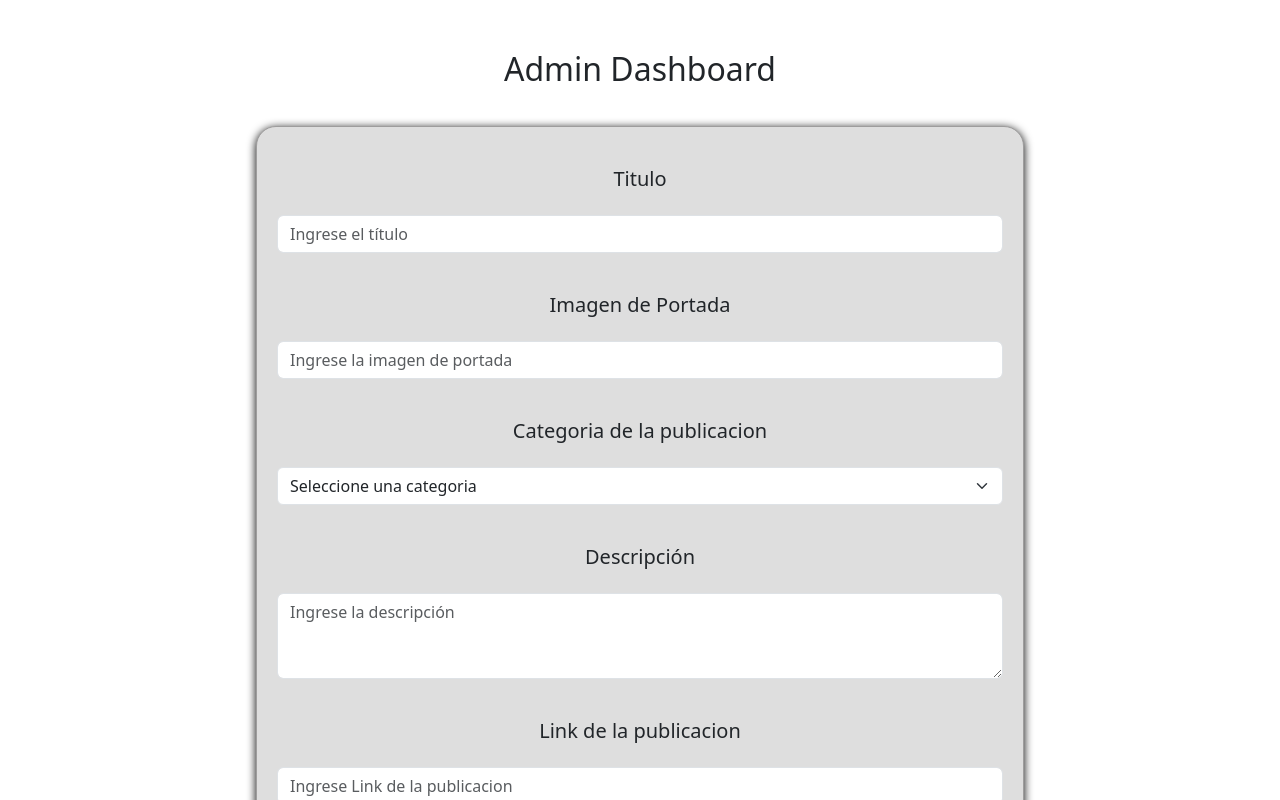
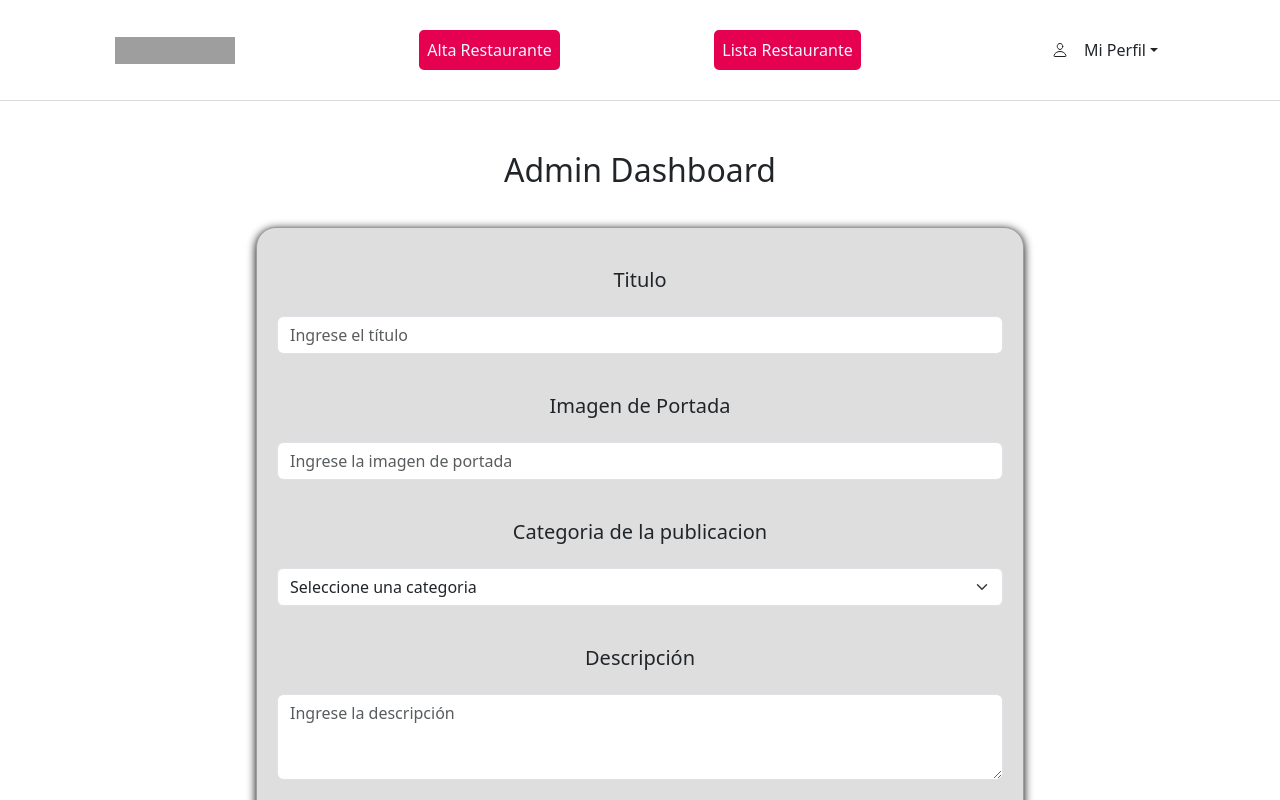
Before and after one commit to Pablo-Progr/G4-pedidosya, a React (Vite) app in the folder Frontend/: page /Admin in a window 1280 px wide. Shown: the top 800 px of the page. Built offline with nearby package versions, Linux system fonts and the light colour scheme; grey boxes are pictures that could not be loaded.

Commit message:
Disenio header admin

```diff
--- a/Frontend/src/App.jsx
+++ b/Frontend/src/App.jsx
@@ -6,6 +6,7 @@ import Restaurante from './pages/Restaurante';
 import Pedido from './pages/Pedido';
 import Login from './pages/Login';
 import Admin from './pages/Admin';
+import AdminCrud from './pages/AdminCrud';
 
 function App() {
 
@@ -14,12 +15,12 @@ function App() {
       <BrowserRouter>
         <Routes>
           <Route path="/" element={<Home />} />
-          <Route path="/Restaurantes" element={<Restaurantes/>} />
-          <Route path="/Restaurante" element={<Restaurante/>} />
-          <Route path="/Pedido" element={<Pedido/>} />
-          <Route path="/Login" element={<Login/>} />
-          <Route path="/Admin" element={<Admin />} />\
-
+          <Route path="/Restaurantes" element={<Restaurantes />} />
+          <Route path="/Restaurante" element={<Restaurante />} />
+          <Route path="/Pedido" element={<Pedido />} />
+          <Route path="/Login" element={<Login />} />
+          <Route path="/Admin" element={<Admin />} />
+          <Route path="/AdminCrud" element={<AdminCrud />} />
         </Routes>
       </BrowserRouter>
     </>
--- a/Frontend/src/components/Header.jsx
+++ b/Frontend/src/components/Header.jsx
@@ -26,12 +26,12 @@ const Header = () => {
           </button>
         </Form>
       </div>
-      <div className="col d-flex justify-content-end">
-        <div>
+      <div className="col d-flex justify-content-center">
+        <div className="m-2 perfil">
           <IoPersonOutline />
         </div>
-        <div>
-          <NavDropdown title="Mi Perfil" id="navbarScrollingDropdown">
+        <div className="m-2 perfil">
+          <NavDropdown title="Mi Perfil">
             <NavDropdown.Item href="#action3">Ayuda en Linea</NavDropdown.Item>
             <NavDropdown.Item href="#action4">Iniciar Sesion</NavDropdown.Item>
           </NavDropdown>
--- /dev/null
+++ b/Frontend/src/components/HeaderAdmin.jsx
@@ -0,0 +1,43 @@
+import { Link } from "react-router-dom";
+import Navbar from "react-bootstrap/Navbar";
+import NavDropdown from "react-bootstrap/NavDropdown";
+import Logo from "../img/logoPedidosYa.png";
+import { IoPersonOutline } from "react-icons/io5";
+import "../css/headerAdmin.css";
+
+const HeaderAdmin = () => {
+  return (
+    <div>
+      <Navbar expand="lg" className="row navbar-header">
+        <div className="col d-flex justify-content-center">
+          <img src={Logo} className="img-logo" />
+        </div>
+        <div className="col-6 d-flex justify-content-around">
+          <Link to={"/admin"} className="linkBotonAdmin">
+            <button className="botonAdmin">Alta Restaurante</button>
+          </Link>
+          <Link to={"/adminCrud"} className="linkBotonAdmin">
+            <button className="botonAdmin">Lista Restaurante</button>
+          </Link>
+        </div>
+        <div className="col d-flex justify-content-center">
+          <div className="m-2 perfil">
+            <IoPersonOutline />
+          </div>
+          <div className="m-2 perfil">
+            <NavDropdown title="Mi Perfil">
+              <NavDropdown.Item href="#action3">
+                Ayuda en Linea
+              </NavDropdown.Item>
+              <NavDropdown.Item href="#action4">
+                Iniciar Sesion
+              </NavDropdown.Item>
+            </NavDropdown>
+          </div>
+        </div>
+      </Navbar>
+    </div>
+  );
+};
+
+export default HeaderAdmin;
--- /dev/null
+++ b/Frontend/src/components/MainadminCrud.jsx
@@ -0,0 +1,112 @@
+import axios from "axios";
+import { useEffect, useState } from "react";
+import Table from "react-bootstrap/Table";
+import { FaTrash } from "react-icons/fa6";
+import { FaEdit } from "react-icons/fa";
+import { Link } from "react-router-dom";
+import "../css/mainadmin.css";
+
+const MainAdminCrud = () => {
+  const [article, setArticle] = useState([]);
+
+  useEffect(() => {
+    const fetchArticles = async () => {
+      try {
+        const response = await axios.get(
+          "http://localhost/proyectoBit/backend/listarFC.php"
+        );
+        setArticle(response.data);
+      } catch (error) {
+        console.error("Error fetching articles:", error);
+      }
+    };
+
+    fetchArticles();
+  }, []);
+
+  return (
+    <div className="container-mains">
+      <div className="container text-center div-content-admin">
+        <h2>Listado de Restrurantes</h2>
+        <Table responsive className="table table-striped table-bordered">
+          <thead>
+            <tr>
+              <th>#</th>
+              <th>Nombre</th>
+              <th>Imagen Portada</th>
+              <th>Categoria</th>
+              <th>Descripcion</th>
+              <th>Enlace</th>
+              <th>Acciones</th>
+            </tr>
+          </thead>
+          <tbody>
+            {article.map((for_corporation, index) => (
+              <tr key={for_corporation.id}>
+                <td>{index}</td>
+                <td>{for_corporation.titulo}</td>
+                <td>
+                  <img
+                    src={for_corporation.imagen}
+                    alt={for_corporation.titulo}
+                    style={{ width: "100px" }}
+                  />
+                </td>
+                <td>{for_corporation.categoria}</td>
+                <td>{for_corporation.descripcion}</td>
+                <td>
+                  <a
+                    href={for_corporation.link}
+                    target="_blank"
+                    rel="noopener noreferrer"
+                  >
+                    Ver Entrevista
+                  </a>
+                </td>
+                <td>
+                  <Link
+                    to={`/editInterview/${for_corporation.id}`}
+                    className="btn btn-warning"
+                  >
+                    <FaEdit />
+                  </Link>
+                  <button
+                    className="btn btn-danger"
+                    onClick={() => {
+                      if (
+                        window.confirm(
+                          "¿Estás seguro de eliminar esta entrevista?"
+                        )
+                      ) {
+                        axios
+                          .post(
+                            "http://localhost/proyectoBit/backend/eliminarInterview.php",
+                            { id: for_corporation.id }
+                          )
+                          .then(() => {
+                            setArticle(
+                              article.filter((a) => a.id !== for_corporation.id)
+                            );
+                          })
+                          .catch((error) =>
+                            console.error(
+                              "Error deleting for_corporation:",
+                              error
+                            )
+                          );
+                      }
+                    }}
+                  >
+                    <FaTrash />
+                  </button>
+                </td>
+              </tr>
+            ))}
+          </tbody>
+        </Table>
+      </div>
+    </div>
+  );
+};
+
+export default MainAdminCrud;
--- a/Frontend/src/css/header.css
+++ b/Frontend/src/css/header.css
@@ -8,6 +8,11 @@
 .img-logo{
     width: 120px;
     height: 27px;
+}
+
+.perfil{
+    display: flex;
+    align-items: center;
 }
 
 .search-container {
--- /dev/null
+++ b/Frontend/src/css/headerAdmin.css
@@ -0,0 +1,32 @@
+.navbar-header{
+    margin: 0;
+    padding: 20px;
+    background-color: rgb(255, 255, 255);
+    border-bottom:1px solid rgb(219, 218, 222);
+}
+
+.img-logo{
+    width: 120px;
+    height: 27px;
+}
+
+.perfil{
+    display: flex;
+    align-items: center;
+}
+
+.linkBotonAdmin{
+    text-decoration: none;
+}
+
+.botonAdmin{
+    border: solid #e60050 ;
+    border-radius: 5px;
+    padding: 5px;
+    background-color: #e60050;
+    color: aliceblue;
+}
+
+.botonAdmin:hover{
+    transform: scale(1.05);
+}
--- a/Frontend/src/css/mainlogin.css
+++ b/Frontend/src/css/mainlogin.css
@@ -3,9 +3,7 @@
     width: 100vw;
     margin: 0;
     padding: 0;
-    background: radial-gradient(circle, rgba(255, 252, 252, 1) 0%, rgba(0, 0, 0, 1) 100%);
-    background-repeat: no-repeat;
-    background-size: cover;
+    background: #e60050;
 }
 .div-content-loginadmin{
     width: 100%;
--- a/Frontend/src/pages/Admin.jsx
+++ b/Frontend/src/pages/Admin.jsx
@@ -1,9 +1,10 @@
-import React from 'react'
 import MainAdmin from '../components/MainAdmin';
+import HeaderAdmin from '../components/HeaderAdmin';
 
 const Admin = () => {
   return (
     <div>
+      <HeaderAdmin/>
       <MainAdmin/>
     </div>
   );
--- /dev/null
+++ b/Frontend/src/pages/AdminCrud.jsx
@@ -0,0 +1,14 @@
+
+import HeaderAdmin from '../components/HeaderAdmin'
+import MainAdminCrud from '../components/MainadminCrud'
+
+const AdminCrud = () => {
+  return (
+      <div>
+        <HeaderAdmin/>
+        <MainAdminCrud/>
+    </div>
+  )
+}
+
+export default AdminCrud
```
